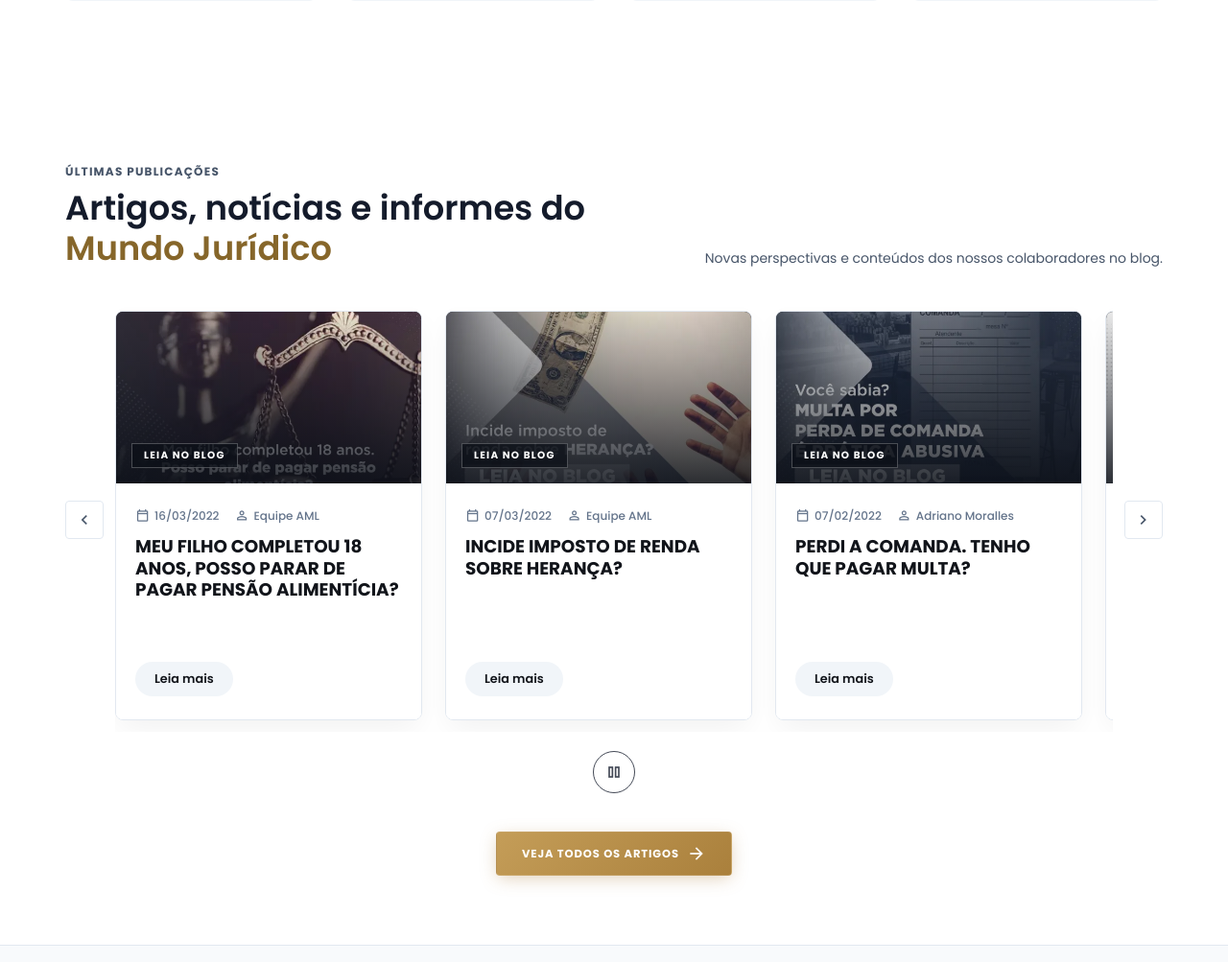
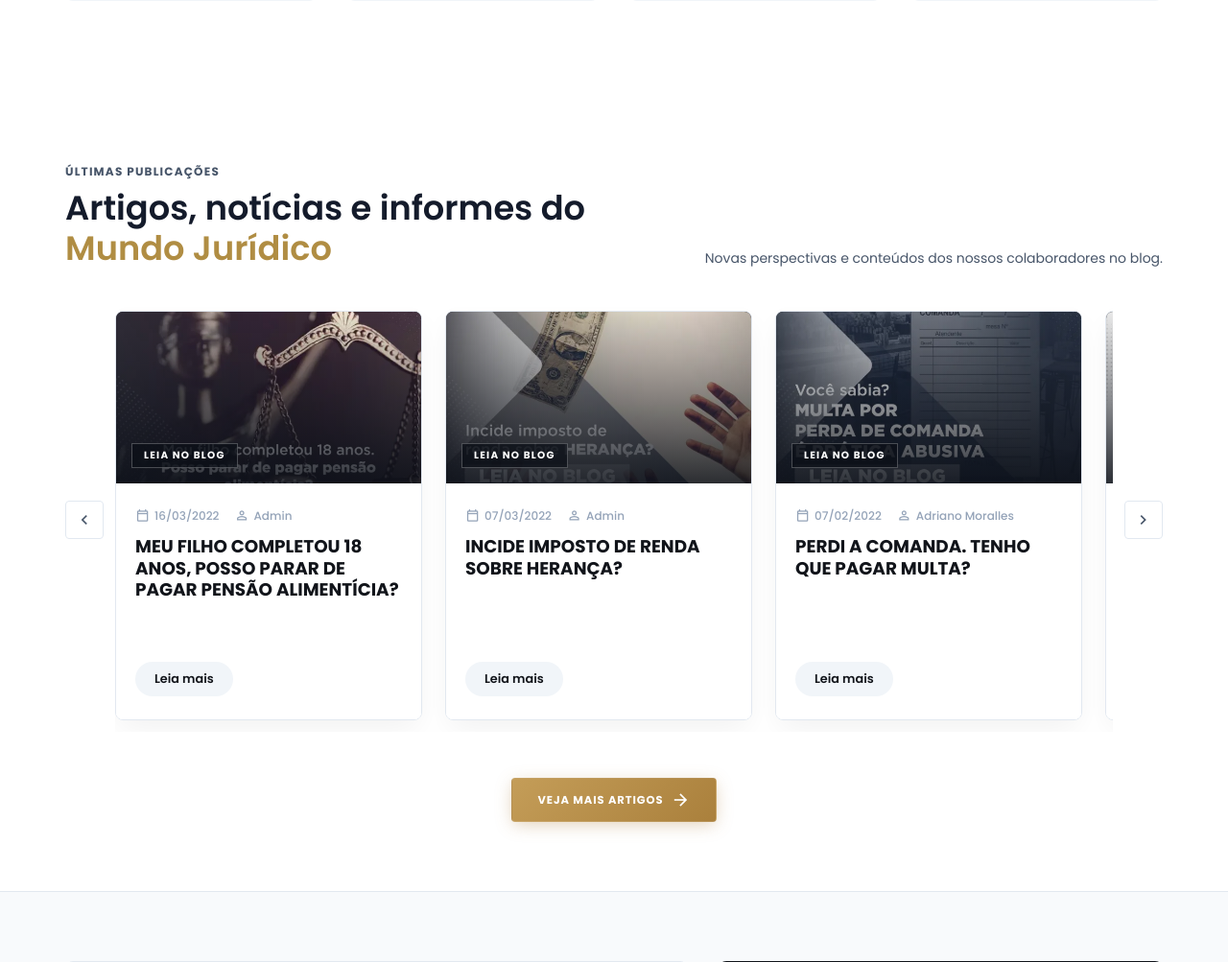
Before and after one commit to Wedrock/Andrade-Moralles-Luz-Advogados, a PHP site: page / in a window 1280 px wide. Shown: the part 4135-5138 px from the top of the page at 96% size. Run offline with PHP 8.4, Linux system fonts and the light colour scheme.

Commit message:
Restore the articles section to how it looked before the audit changes
Remove the pause button under the articles carousel, bring back the
"Veja mais artigos" label and its 3rem spacing, show "Admin" again as
the author on the two cards that had it, and use the original colors
for "Mundo Jurídico", the card date and author, and the title hover.
The fixes that keep cloned cards clickable and the carousel looping
stay in place.

Co-Authored-By: Claude Opus 5.5 <noreply@anthropic.com>
Claude-Session: https://claude.ai/code/session_01MqLtfGP7wzJ68CGmtXh7N9

```diff
--- a/index.html
+++ b/index.html
@@ -523,7 +523,7 @@
                             <div class="artigo__corpo">
                             <div class="artigo__meta">
                             <span><span class="material-symbols-outlined" aria-hidden="true">calendar_today</span> <time datetime="2022-03-16">16/03/2022</time></span>
-                            <span><span class="material-symbols-outlined" aria-hidden="true">person</span> Equipe AML</span>
+                            <span><span class="material-symbols-outlined" aria-hidden="true">person</span> Admin</span>
                             </div>
                             <h3><a href="artigos/artigo-pensao.html">MEU FILHO COMPLETOU 18 ANOS, POSSO PARAR DE PAGAR PENSÃO ALIMENTÍCIA?</a></h3>
                             <a class="artigo__btn" href="artigos/artigo-pensao.html" aria-hidden="true" tabindex="-1">Leia mais</a>
@@ -539,7 +539,7 @@
                             <div class="artigo__corpo">
                             <div class="artigo__meta">
                             <span><span class="material-symbols-outlined" aria-hidden="true">calendar_today</span> <time datetime="2022-03-07">07/03/2022</time></span>
-                            <span><span class="material-symbols-outlined" aria-hidden="true">person</span> Equipe AML</span>
+                            <span><span class="material-symbols-outlined" aria-hidden="true">person</span> Admin</span>
                             </div>
                             <h3><a href="artigos/artigo-imposto-heranca.html">INCIDE IMPOSTO DE RENDA SOBRE HERANÇA?</a></h3>
                             <a class="artigo__btn" href="artigos/artigo-imposto-heranca.html" aria-hidden="true" tabindex="-1">Leia mais</a>
@@ -940,15 +940,9 @@
                     </button>
                 </div>
 
-                <button class="carrossel__pausa artigos__pausa" type="button" aria-pressed="false"
-                    aria-label="Pausar rolagem automática dos artigos" data-rotulo-pausar="Pausar rolagem automática dos artigos"
-                    data-rotulo-retomar="Retomar rolagem automática dos artigos">
-                    <span class="material-symbols-outlined" aria-hidden="true">pause</span>
-                </button>
-
                 <div class="artigos__mais">
                     <a href="artigos.html" class="botao botao--ouro">
-                        Veja todos os artigos <span class="material-symbols-outlined" aria-hidden="true">arrow_forward</span>
+                        Veja mais artigos <span class="material-symbols-outlined" aria-hidden="true">arrow_forward</span>
                     </a>
                 </div>
             </div>
--- a/styles.css
+++ b/styles.css
@@ -964,7 +964,7 @@ em {
 .artigo__meta {
   display: flex;
   gap: 1rem;
-  color: #64748b;
+  color: #94a3b8;
   font-size: 0.75rem;
   font-weight: 500;
   margin-bottom: 0.75rem;
@@ -990,7 +990,7 @@ em {
 }
 
 .artigo:hover .artigo__corpo h3 {
-  color: var(--ouro-texto);
+  color: var(--ouro);
 }
 
 .artigo__btn {
@@ -1552,7 +1552,8 @@ html.animacoes .revelar.visivel {
 
 /* Seções escuras mantêm o dourado claro. */
 .socios .ouro,
-.socios .etiqueta {
+.socios .etiqueta,
+.artigos .ouro {
   color: var(--ouro);
 }
 
@@ -1598,7 +1599,7 @@ html.animacoes .revelar.visivel {
 }
 
 .artigos__mais {
-  margin-top: 2.5rem;
+  margin-top: 3rem;
   text-align: center;
 }
 
```
